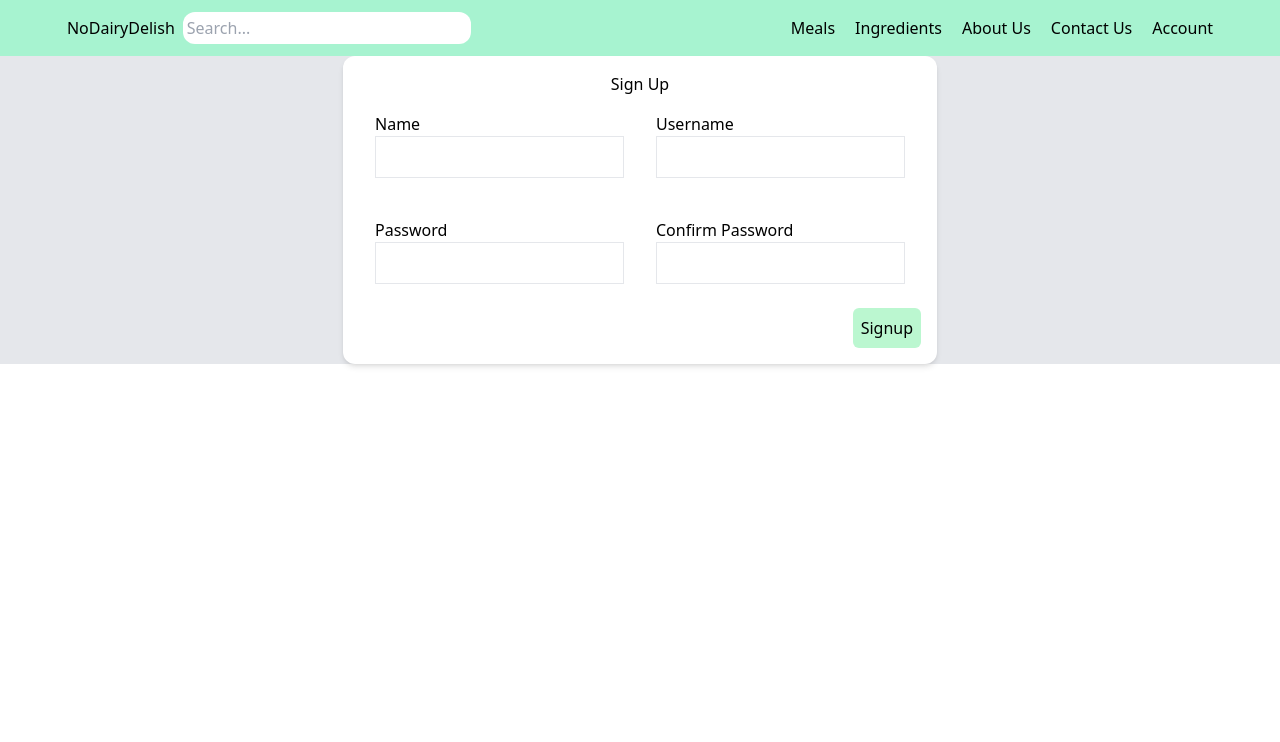
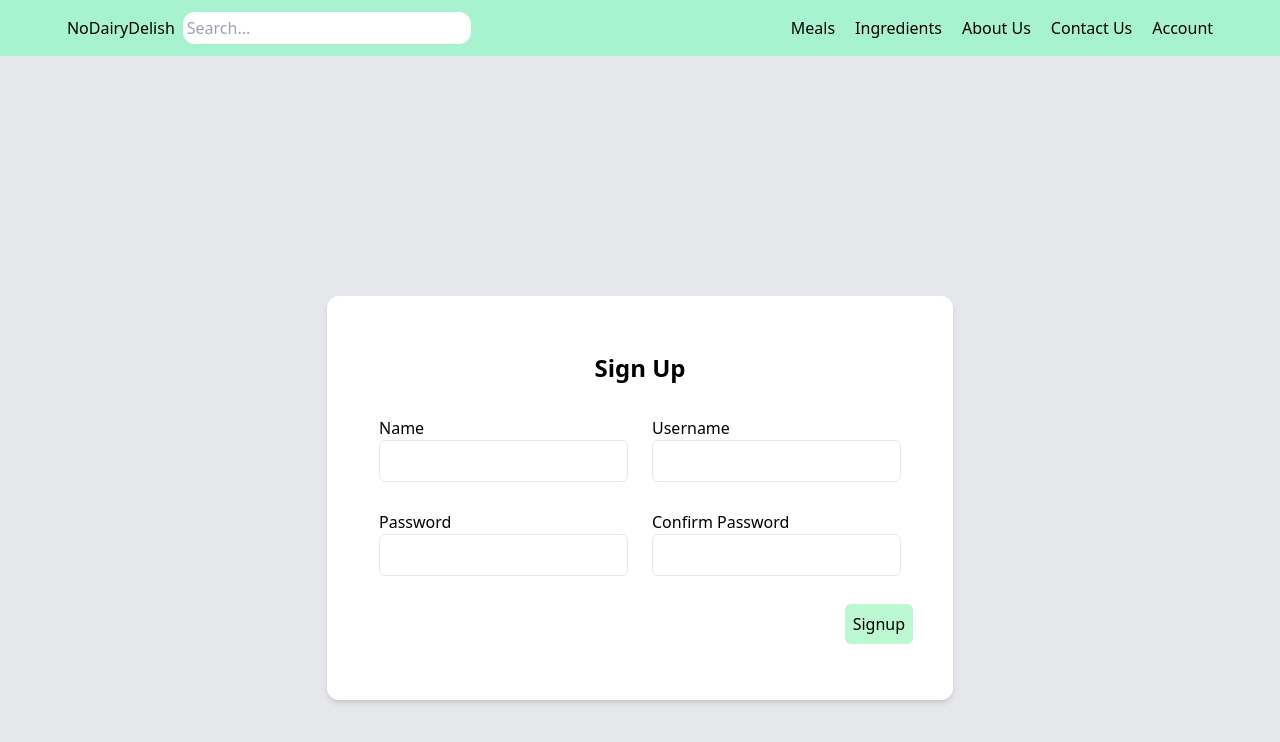
Before and after one commit to kimbencinas/no-dairy-delish, a React (Create React App) app: page /signup in a window 1280 px wide. Shown: the top 742 px of the page. Built offline with nearby package versions, Linux system fonts and the light colour scheme.

Commit message:
Added some styling changes to signup page

```diff
--- a/src/Pages/Signup.jsx
+++ b/src/Pages/Signup.jsx
@@ -4,49 +4,49 @@ import Navbar from '../Components/Navbar';
 function Signup() {
 
   return (
-    <div className="bg-gray-200">
+    <div className="bg-gray-200 h-screen">
       <Navbar />
-      <div className="main-container flex items-center justify-center">
-        <div className="bg-white p-4 rounded-xl shadow-md">
-            <h2 className="text-center">Sign Up</h2>
+      <div className="main-container flex justify-center">
+        <div className="bg-white p-4 rounded-xl shadow-md mt-60 px-10 py-14">
+            <h2 className="text-center text-2xl font-semibold mb-5">Sign Up</h2>
             <form>
                 <div className="flex">
-                    <div className="mb-2 p-4">
+                    <div className="mb-1 p-3">
                         <label className="text-black block">
                             Name
                         </label>
                         <input
                             type="text"
-                            className="p-2 border"
+                            className="p-2 border rounded-md"
                         />
                     </div>
-                    <div className="mb-2 p-4">
+                    <div className="mb-1 p-3">
                         <label className="text-black block">
                             Username
                         </label>
                         <input
                             type="text"
-                            className="p-2 border"
+                            className="p-2 border rounded-md"
                         />
                     </div>
                 </div>
                 <div className="flex">
-                    <div className="mb-2 p-4">
+                    <div className="mb-4 p-3">
                         <label className="text-black block">
                                 Password
                         </label>
                         <input
                             type="password"
-                            className="p-2 border"
+                            className="p-2 border rounded-md"
                         />
                     </div>
-                    <div className="mb-2 p-4">
+                    <div className="mb-4 p-3">
                         <label className="text-black block">
                                 Confirm Password
                         </label>
                         <input
                             type="password"
-                            className="p-2 border"
+                            className="p-2 border rounded-md w-full"
                         />
                     </div>
                 </div>
```
